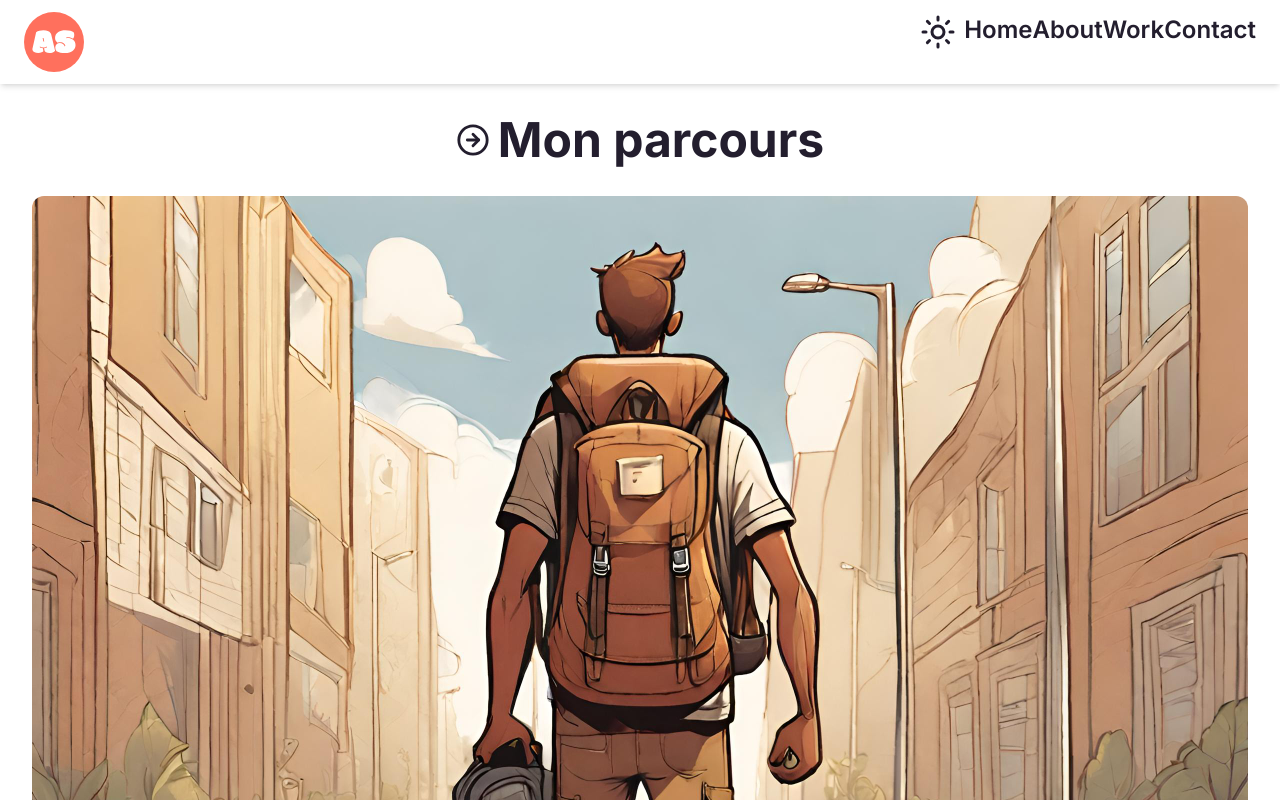
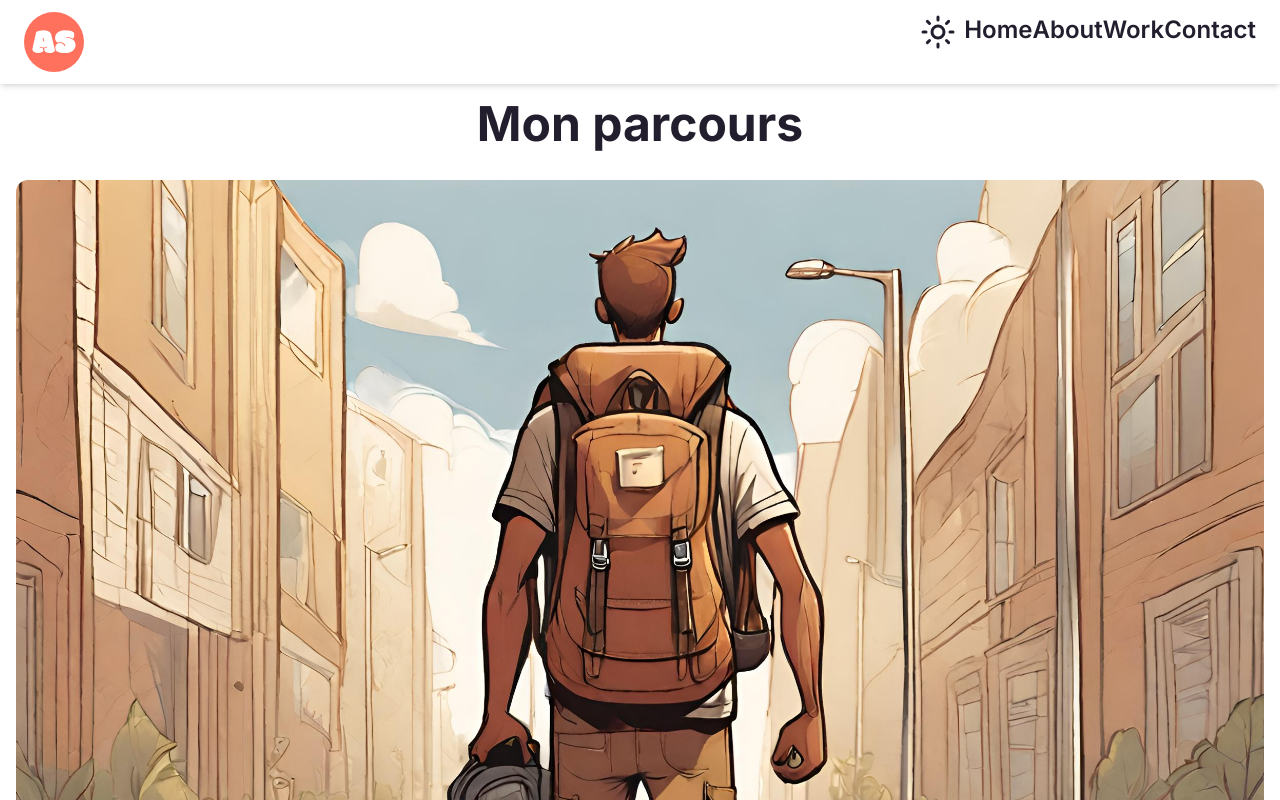
Before and after one commit to Antoine-Savreux/portfolio, a Next.js app: page /about in a window 1280 px wide. Shown: the top 800 px of the page. Built offline with nearby package versions, Linux system fonts and the light colour scheme.

Commit message:
fix/structure deleted arrow icon next to title. Reduced padding to p-4

```diff
--- a/src/app/about/page.tsx
+++ b/src/app/about/page.tsx
@@ -7,7 +7,7 @@ import { log } from "console";
 
 export default function AboutPage() {
   return (
-    <main className="min-h-full flex flex-col items-center p-8 space-y-8">
+    <main className="min-h-full flex flex-col items-center p-4 space-y-8">
       <Title title="Mon parcours" />
       <div className="relative">
         <Image
--- a/src/app/contact/page.tsx
+++ b/src/app/contact/page.tsx
@@ -46,7 +46,7 @@ export default function ContactPage() {
     }
   };
   return (
-    <main className="min-h-full flex flex-col p-8 gap-8">
+    <main className="min-h-full flex flex-col p-4 gap-8">
       <Title title="Me contacter" />
       <section className="min-w-full">
         <form className="flex flex-col gap-2" onSubmit={handleSubmit}>
--- a/src/app/layout.tsx
+++ b/src/app/layout.tsx
@@ -18,9 +18,7 @@ export default function RootLayout({
 }>) {
   return (
     <html lang="fr">
-      <body
-        className={`${inter.className} h-screen w-screen overflow-x-hidden`}
-      >
+      <body className={`${inter.className} h-screen w-screen`}>
         {/* header */}
         <Header />
         {children}
--- a/src/app/page.tsx
+++ b/src/app/page.tsx
@@ -9,7 +9,7 @@ import DownloadButton from "@/components/DownloadButton";
 
 export default function HomePage() {
   return (
-    <div className="min-h-full flex flex-col items-center p-8 space-y-8">
+    <div className="min-h-full flex flex-col items-center p-4 space-y-8">
       {/* Important */}
       <ImportantText text="Développeur web" />
       {/* Titre */}
--- a/src/app/work/page.tsx
+++ b/src/app/work/page.tsx
@@ -5,7 +5,7 @@ import ButtonWithLink from "@/components/ButtonWithLink";
 
 export default function WorkPage() {
   return (
-    <main className="min-h-full flex flex-col items-center p-8 space-y-8">
+    <main className="min-h-full flex flex-col items-center p-4 space-y-8">
       <Title title="Mes projets" />
       <p className="text-base text-justify font-medium text-secondary">
         Retrouvez les différents projets sur lesquels je travaille ou j&apos;ai
--- a/src/components/Title.tsx
+++ b/src/components/Title.tsx
@@ -1,10 +1,5 @@
-import { ArrowRightCircle } from "lucide-react";
-
 export default function Title({ title }: { title: string }) {
   return (
-    <div className="flex items-center space-x-2 justify-center w-full text-nowrap">
-      <ArrowRightCircle size={34} className="text-secondary" />
-      <h1 className="text-5xl font-bold text-secondary">{title}</h1>
-    </div>
+    <h1 className="text-5xl font-bold text-secondary text-nowrap">{title}</h1>
   );
 }
```
